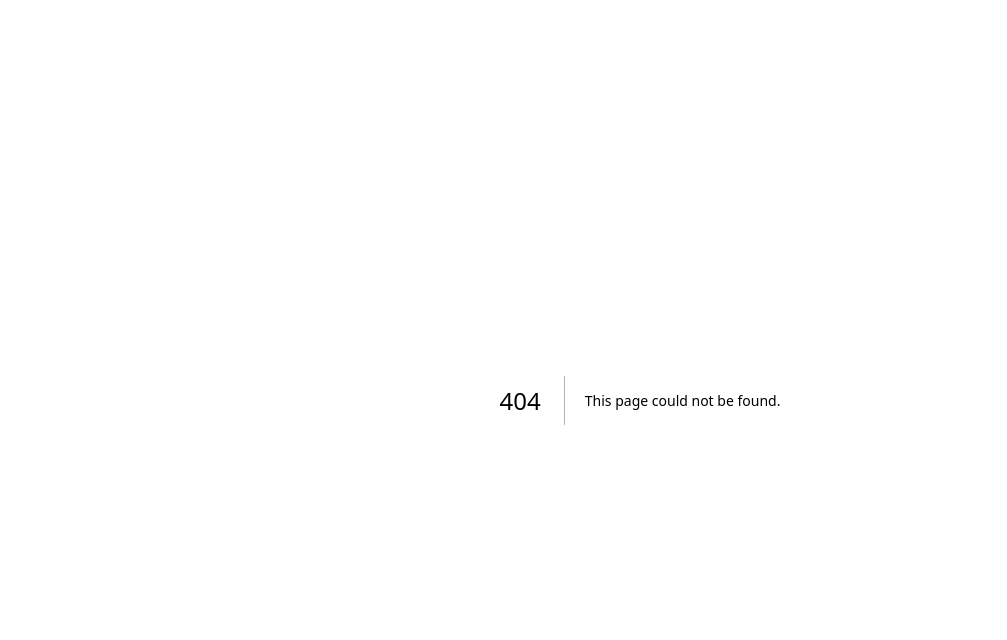
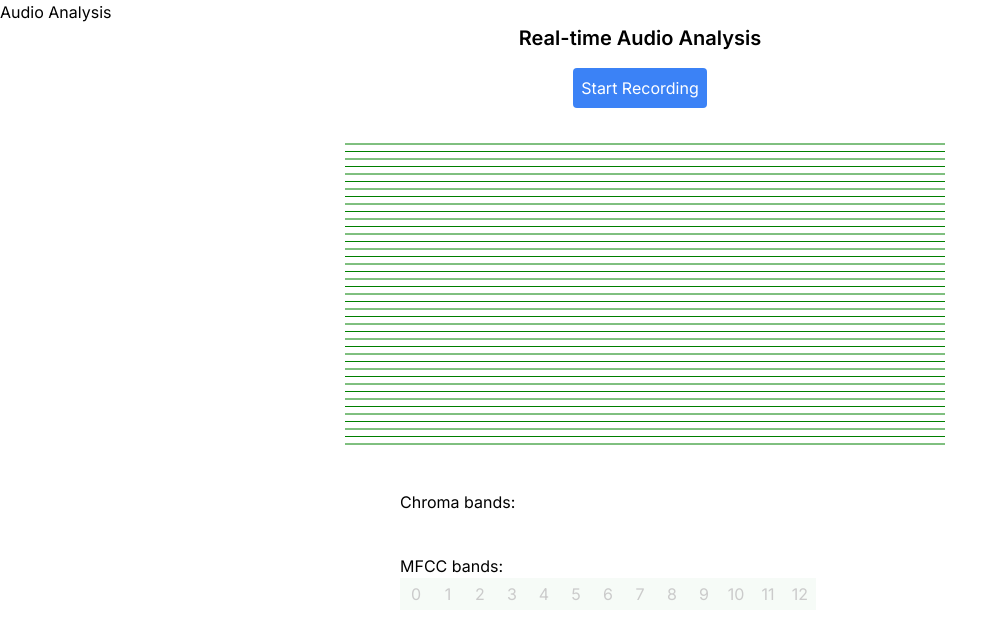
Before and after one commit to rizwanishaq/audio-playground, a Next.js app: page /audioanalyzier in a window 1280 px wide. Before the commit this address had no page. Shown: the top 640 px of the page, without its empty margins (0-1007 px from the left). Built offline with nearby package versions, Linux system fonts and the light colour scheme.

Commit message:
meyda included

```diff
--- a/package.json
+++ b/package.json
@@ -10,6 +10,7 @@
   },
   "dependencies": {
     "d3": "^7.9.0",
+    "meyda": "^5.6.3",
     "next": "14.2.6",
     "react": "^18",
     "react-dom": "^18",
--- /dev/null
+++ b/src/app/audioanalyzier/page.jsx
@@ -0,0 +1,12 @@
+import AudioAnalyzer from "@/components/AudioAnalyzer";
+
+const AudioPage = () => {
+  return (
+    <div>
+      <h1>Audio Analysis</h1>
+      <AudioAnalyzer />
+    </div>
+  );
+};
+
+export default AudioPage;
--- /dev/null
+++ b/src/components/AudioAnalyzer.jsx
@@ -0,0 +1,182 @@
+'use client'
+import { useState, useEffect, useRef } from "react";
+import Meyda from "meyda";
+import * as d3 from "d3";
+import { scaleLinear } from 'd3-scale';
+
+const AudioAnalyzer = () => {
+  const [isRecording, setIsRecording] = useState(false);
+  const [features, setFeatures] = useState([]);
+  const [chromaValues, setChromaValues] = useState(new Array(12).fill(0));
+  const [mfccValues, setMfccValues] = useState(new Array(13).fill(0));
+  const svgRef = useRef(null);
+  const audioContextRef = useRef(null);
+  const sourceRef = useRef(null);
+  const meydaAnalyzerRef = useRef(null);
+  const depth = 40;  // Depth of the grid
+
+  // Define a color scale for MFCC bands
+  const colorScale = scaleLinear()
+    .domain([0, 50])  // Adjust domain as needed based on your value range
+    .range(["#d4edda", "#c3e6cb"]);  // Color gradient from light green (low) to dark green (high)
+
+  useEffect(() => {
+    const svg = d3.select(svgRef.current);
+    const width = 600;
+    const height = 300;
+    const margin = { top: 20, right: 30, bottom: 30, left: 40 };
+
+    svg.attr("width", width + margin.left + margin.right)
+      .attr("height", height + margin.top + margin.bottom);
+
+    const g = svg.append("g")
+      .attr("transform", `translate(${margin.left},${margin.top})`);
+
+    // X scale for time/depth axis
+    const xScale = d3.scaleLinear().domain([0, depth]).range([0, width]);
+
+    // Y scale for feature values (e.g., RMS, Centroid, etc.)
+    const yScale = d3.scaleLinear().domain([0, 1]).range([height, 0]);
+
+    // Create a grid to simulate 3D perspective
+    for (let i = 0; i <= depth; i++) {
+      g.append("line")
+        .attr("x1", 0)
+        .attr("x2", width)
+        .attr("y1", yScale(i / depth))
+        .attr("y2", yScale(i / depth))
+        .attr("stroke", "green")
+        .attr("stroke-width", 1);
+    }
+
+    // Paths for each feature
+    const pathRMS = g.append("path").attr("fill", "none").attr("stroke", "magenta").attr("stroke-width", 2);
+    const pathCentroid = g.append("path").attr("fill", "none").attr("stroke", "yellow").attr("stroke-width", 2);
+    const pathRolloff = g.append("path").attr("fill", "none").attr("stroke", "blue").attr("stroke-width", 2);
+
+    const updateChart = () => {
+      const lineRMS = d3.line()
+        .x((d, i) => xScale(i))
+        .y((d) => yScale(d.rms))
+        .curve(d3.curveMonotoneX);
+
+      const lineCentroid = d3.line()
+        .x((d, i) => xScale(i))
+        .y((d) => yScale(d.spectralCentroid))
+        .curve(d3.curveMonotoneX);
+
+      const lineRolloff = d3.line()
+        .x((d, i) => xScale(i))
+        .y((d) => yScale(d.spectralRolloff))
+        .curve(d3.curveMonotoneX);
+
+      pathRMS.datum(features).attr("d", lineRMS);
+      pathCentroid.datum(features).attr("d", lineCentroid);
+      pathRolloff.datum(features).attr("d", lineRolloff);
+    };
+
+    const animate = () => {
+      updateChart();
+      requestAnimationFrame(animate);
+    };
+
+    animate();
+
+    return () => {
+      svg.selectAll("*").remove();
+    };
+  }, [features]);
+
+  const startRecording = async () => {
+    if (!isRecording) {
+      try {
+        const stream = await navigator.mediaDevices.getUserMedia({ audio: true });
+
+        audioContextRef.current = new (window.AudioContext || window.webkitAudioContext)();
+        sourceRef.current = audioContextRef.current.createMediaStreamSource(stream);
+
+        meydaAnalyzerRef.current = Meyda.createMeydaAnalyzer({
+          audioContext: audioContextRef.current,
+          source: sourceRef.current,
+          bufferSize: 256,  // Smaller buffer for faster updates
+          featureExtractors: ["rms", "spectralCentroid", "spectralRolloff", "chroma", "mfcc"],
+          callback: (features) => {
+            setFeatures((prev) => [
+              ...prev.slice(-depth),  // Keep only the most recent data points
+              {
+                rms: features.rms,
+                spectralCentroid: features.spectralCentroid / 10000, // Normalized
+                spectralRolloff: features.spectralRolloff / 10000,   // Normalized
+              }
+            ]);
+
+            // Update Chroma and MFCC values
+            setChromaValues(features.chroma);
+            setMfccValues(features.mfcc);
+          },
+        });
+
+        meydaAnalyzerRef.current.start();
+        setIsRecording(true);
+      } catch (error) {
+        console.error("Error accessing the microphone:", error);
+      }
+    }
+  };
+
+  const stopRecording = () => {
+    if (isRecording && audioContextRef.current) {
+      meydaAnalyzerRef.current.stop();
+      audioContextRef.current.close();
+      setIsRecording(false);
+    }
+  };
+
+  return (
+    <div className="flex flex-col items-center">
+      <h2 className="text-xl font-semibold mb-4">Real-time Audio Analysis</h2>
+
+      <button
+        onClick={isRecording ? stopRecording : startRecording}
+        className="mb-4 p-2 bg-blue-500 text-white rounded hover:bg-blue-600 transition"
+      >
+        {isRecording ? "Stop Recording" : "Start Recording"}
+      </button>
+
+      <svg ref={svgRef}></svg>
+
+      <div className="mt-4">
+        <div>Chroma bands:</div>
+        <div className="flex">
+          {chromaValues.map((value, index) => (
+            <button
+              key={index}
+              className={`w-8 h-8 ${value > 0.5 ? "bg-green-600" : "bg-green-300"} text-white m-1 rounded`}
+              style={{ opacity: value }}
+            >
+              {["C", "C#", "D", "Eb", "E", "F", "F#", "G", "G#", "A", "Bb", "B"][index]}
+            </button>
+          ))}
+        </div>
+
+        <div>MFCC bands:</div>
+        <div className="flex">
+          {mfccValues.map((value, index) => (
+            <button
+              key={index}
+              className={`w-8 h-8`}  // Remove previous color classes
+              style={{
+                backgroundColor: colorScale(value),  // Apply the color scale
+                opacity: value > 0 ? value / 100 : 0.2,  // Ensure visibility for zero values
+              }}
+            >
+              {index}
+            </button>
+          ))}
+        </div>
+      </div>
+    </div>
+  );
+};
+
+export default AudioAnalyzer;
```
Also changed, not shown: 1 other file (tests, documents, lock files or other folders).
